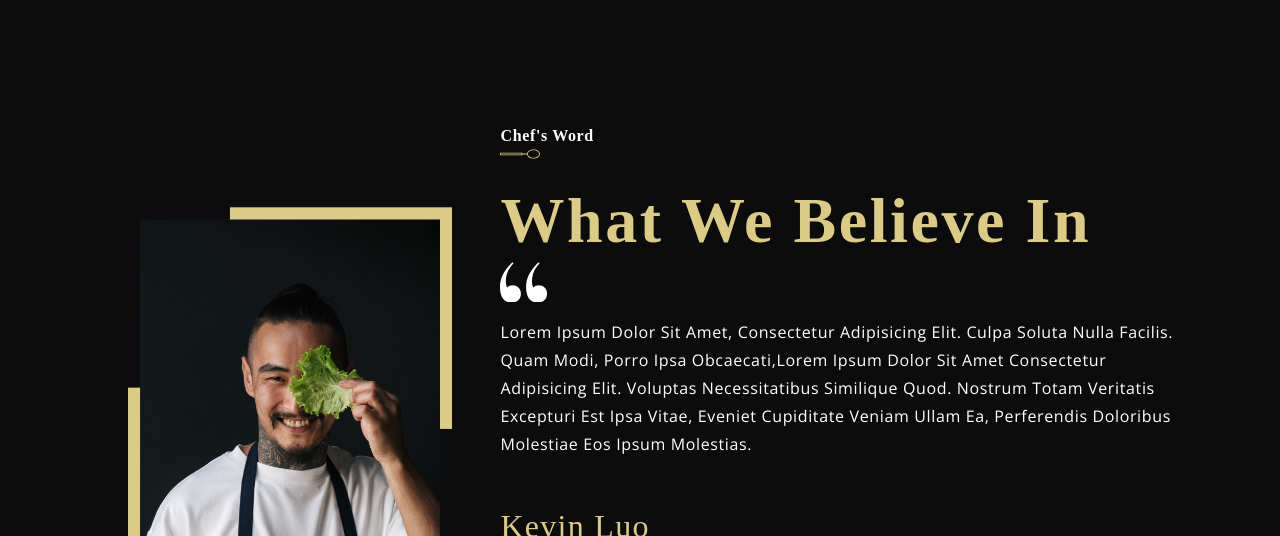
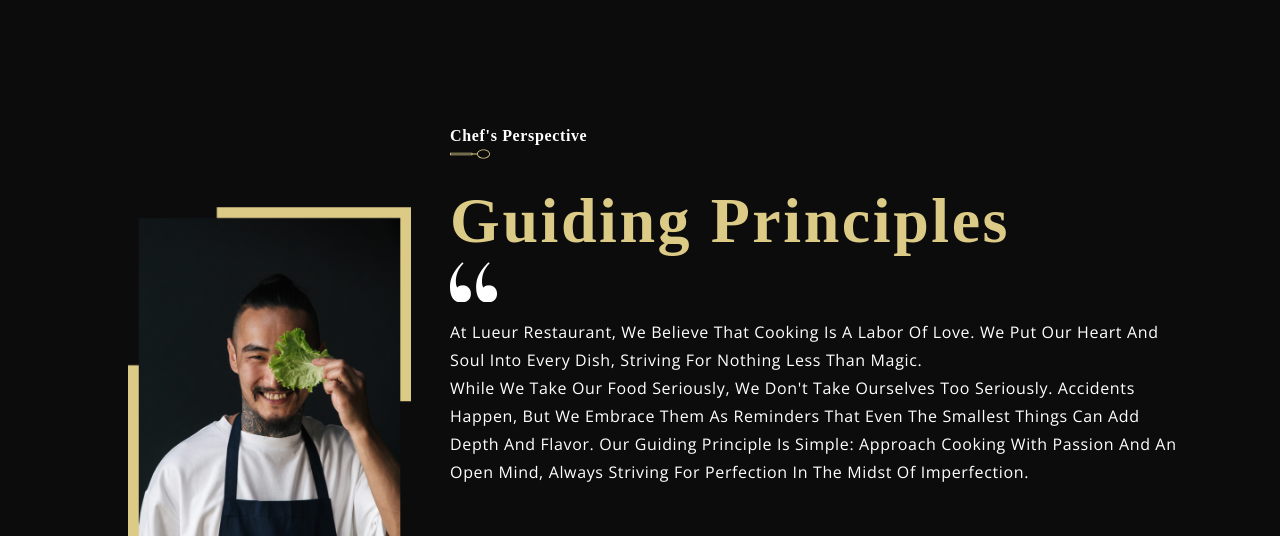
Before and after one commit to willzfrank/La-Cuisine, a React (Create React App) app: page / in a window 1280 px wide. Shown: the part 2660-3196 px from the top of the page. Built offline with nearby package versions, Linux system fonts and the light colour scheme; a web font is replaced by a local one.

Commit message:
added content in principles section

```diff
--- a/src/App.js
+++ b/src/App.js
@@ -23,8 +23,8 @@ const App = () => (
     <AboutUs />
     <SpecialMenu />
     <Chef />
-    <Intro />
-    {/* <Laurels />
+    {/* <Intro />
+    <Laurels />
     <Gallery />
     <FindUs />
     <Footer /> */}
--- a/src/container/Chef/Chef.jsx
+++ b/src/container/Chef/Chef.jsx
@@ -1,8 +1,8 @@
-import React from "react";
-import SubHeading from "../../components/SubHeading/SubHeading";
-import { images } from "../../constants";
+import React from 'react';
+import SubHeading from '../../components/SubHeading/SubHeading';
+import { images } from '../../constants';
 
-import "./Chef.css";
+import './Chef.css';
 
 const Chef = () => (
   <section className="chef__container--box">
@@ -15,8 +15,8 @@ const Chef = () => (
     </div>
     <div>
       <div>
-        <SubHeading title="Chef's Word" />
-        <h2>What We Believe In</h2>
+        <SubHeading title="Chef's Perspective" />
+        <h2>Guiding Principles</h2>
       </div>
       <div className="chef__container--quotebox">
         <div className="chef__container--quote">
@@ -24,15 +24,17 @@ const Chef = () => (
         </div>
         <div className="chef__container--quotetextbox">
           <p className="chef__container--quotetext flex__end">
-            Lorem ipsum dolor sit amet, consectetur adipisicing elit. Culpa
-            soluta nulla facilis.
+            At Lueur Restaurant, we believe that cooking is a labor of love. We
+            put our heart and soul into every dish, striving for nothing less
+            than magic.
           </p>
         </div>
         <p className="chef__container--quotetext">
-          quam modi, porro ipsa obcaecati,Lorem ipsum dolor sit amet consectetur
-          adipisicing elit. Voluptas necessitatibus similique quod. Nostrum
-          totam veritatis excepturi est ipsa vitae, eveniet cupiditate veniam
-          ullam ea, perferendis doloribus molestiae eos ipsum molestias.
+          While we take our food seriously, we don't take ourselves too
+          seriously. Accidents happen, but we embrace them as reminders that
+          even the smallest things can add depth and flavor. Our guiding
+          principle is simple: approach cooking with passion and an open mind,
+          always striving for perfection in the midst of imperfection.
         </p>
       </div>
       <div className="chef__container--name">
```
